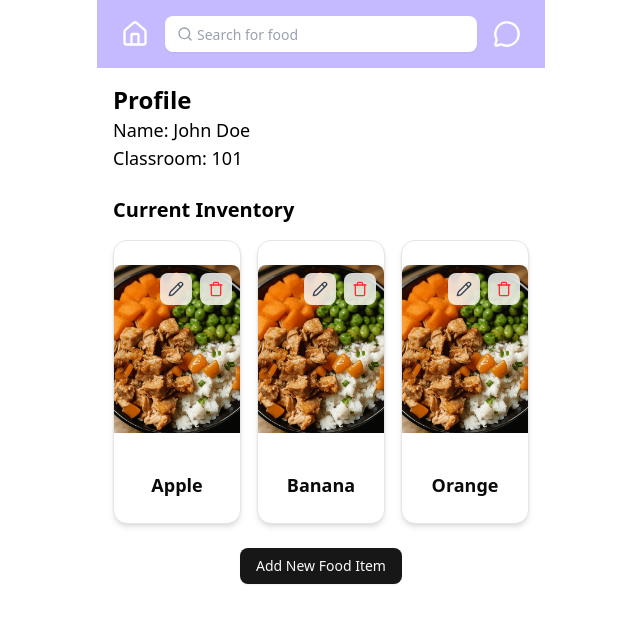
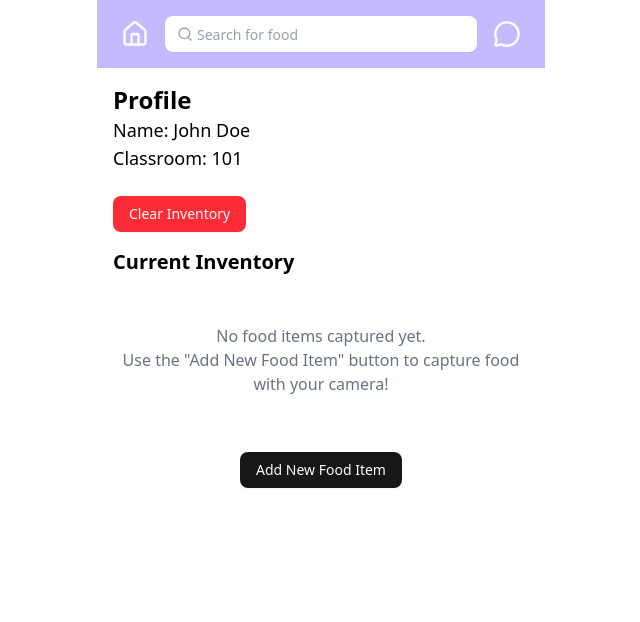
Before and after one commit to ntur101/LunchMeet, a React (Vite) app: page /profile in a window 1280 px wide. Shown: the top 622 px of the page, without its empty margins (319-959 px from the left). Built offline with nearby package versions, Linux system fonts and the light colour scheme.

Commit message:
small changes to logic everything works now including buttons

```diff
--- a/src/pages/AddFood.jsx
+++ b/src/pages/AddFood.jsx
@@ -117,15 +117,35 @@ function AddFood() {
     }
   };
 
+  const getNextFoodId = () => {
+    let nextId = 1;
+
+    // Check localStorage to find the highest existing food-image ID
+    for (let i = 0; i < localStorage.length; i++) {
+      const key = localStorage.key(i);
+      if (key && key.startsWith('food-image-')) {
+        const id = parseInt(key.replace('food-image-', ''));
+        if (id >= nextId) {
+          nextId = id + 1;
+        }
+      }
+    }
+
+    return nextId;
+  };
+
   const simulateFoodDetection = async (image) => {
     await new Promise(resolve => setTimeout(resolve, 3000));
 
     const imageWidth = image.width || 1920;
     const imageHeight = image.height || 1080;
 
+    // Get the starting ID for this batch of detected foods
+    let currentId = getNextFoodId();
+
     const mockCroppedPortions = [
       {
-        id: 1,
+        id: currentId++,
         name: "Sandwich",
         confidence: 0.92,
         image: image.url,
@@ -137,7 +157,7 @@ function AddFood() {
         }
       },
       {
-        id: 2,
+        id: currentId++,
         name: "Apple",
         confidence: 0.87,
         image: image.url,
@@ -149,7 +169,7 @@ function AddFood() {
         }
       },
       {
-        id: 3,
+        id: currentId++,
         name: "Chips",
         confidence: 0.78,
         image: image.url,
@@ -168,6 +188,8 @@ function AddFood() {
 
         try {
           localStorage.setItem(`food-image-${portion.id}`, croppedBase64);
+          // Also store the food name for the Profile component to use
+          localStorage.setItem(`food-name-${portion.id}`, portion.name);
         } catch (e) {
           console.error('Error saving to localStorage:', e);
         }
--- a/src/pages/Profile.jsx
+++ b/src/pages/Profile.jsx
@@ -1,44 +1,97 @@
-import React, { useState, useEffect } from 'react';
-import { getUserProfile, editFoodItem, deleteFoodItem } from '../lib/api';
+import React, { useState, useEffect, useRef } from 'react';
+import { getUserProfile, editFoodItem, deleteFoodItem, addFoodItem } from '../lib/api';
+import { useNavigate } from 'react-router-dom';
 import { Button } from "/components/ui/button";
 import { Card, CardContent, CardHeader, CardTitle } from "/components/ui/card";
 import { Pencil, Trash } from "lucide-react";
 import { EditDialog, DeleteDialog } from "../components/EditDeleteDialogs";
 
 function Profile() {
+  const navigate = useNavigate();
   const [profile, setProfile] = useState(getUserProfile('user1'));
   const [selectedItem, setSelectedItem] = useState(null);
   const [dialogType, setDialogType] = useState(null); // 'edit' or 'delete'
   const [foodImages, setFoodImages] = useState({});
+  const processedImages = useRef(new Set()); // Track which images we've already processed
 
   // Load images from localStorage on component mount
   useEffect(() => {
     const loadImagesFromStorage = () => {
       const images = {};
+      const newItems = [];
+
+      console.log('Checking localStorage for food images...');
+
       // Check localStorage for food images (saved from AddFood component)
       for (let i = 0; i < localStorage.length; i++) {
         const key = localStorage.key(i);
         if (key && key.startsWith('food-image-')) {
           const foodId = key.replace('food-image-', '');
           const imageData = localStorage.getItem(key);
+          console.log(`Found food image: ${key}, foodId: ${foodId}`);
+
           if (imageData) {
             images[foodId] = imageData;
+
+            // Only process this image if we haven't processed it before
+            if (!processedImages.current.has(foodId)) {
+              // Check if this item already exists in inventory by checking for fromAddFood flag and foodId
+              const existingItem = profile.inventory.find(item =>
+                item.fromAddFood && item.originalFoodId === foodId
+              );
+
+              console.log(`Checking foodId ${foodId}, existing:`, existingItem);
+
+              if (!existingItem) {
+                // Create a new food item based on the food ID
+                // Try to get the stored food name, or use a generic name
+                const storedName = localStorage.getItem(`food-name-${foodId}`);
+                const itemName = storedName || `Food Item ${foodId}`;
+
+                const newItem = {
+                  id: Date.now() + parseInt(foodId), // Ensure unique ID
+                  title: itemName,
+                  image: null, // Will use localStorage image
+                  fromAddFood: true, // Flag to indicate this came from AddFood
+                  originalFoodId: foodId // Store the original food ID for checking
+                };
+
+                console.log('Creating new item:', newItem);
+                newItems.push(newItem);
+                processedImages.current.add(foodId); // Mark as processed
+              }
+            }
           }
         }
       }
+
       setFoodImages(images);
+      console.log('Set food images:', images);
+
+      // Add new items directly to profile state
+      if (newItems.length > 0) {
+        setProfile(prevProfile => ({
+          ...prevProfile,
+          inventory: [...prevProfile.inventory, ...newItems]
+        }));
+        console.log('Updated profile with new items');
+      }
     };
 
     loadImagesFromStorage();
-  }, []);
+  }, []); // Only run once on mount
 
   // Helper function to get image source for an item
   const getImageSource = (item) => {
-    // First try to get from localStorage (from AddFood)
-    if (foodImages[item.id]) {
-      return foodImages[item.id];
+    // For items from AddFood, use localStorage images based on the original food detection IDs
+    if (item.fromAddFood && item.originalFoodId) {
+      const foodId = item.originalFoodId;
+      if (foodImages[foodId]) {
+        return foodImages[foodId];
+      }
     }
-    // Fallback to the original image path
+
+    // For original stock items, always use the asset path
     return `/src/assets/${item.image}`;
   };
 
@@ -73,11 +126,48 @@ function Profile() {
         <p className="text-lg">Classroom: {profile.classroom}</p>
       </div>
 
+      {/* Clear button */}
+      <Button
+        onClick={() => {
+          // Remove all food images and names from localStorage
+          const keysToRemove = [];
+          for (let i = 0; i < localStorage.length; i++) {
+            const key = localStorage.key(i);
+            if (key && (key.startsWith('food-image-') || key.startsWith('food-name-'))) {
+              keysToRemove.push(key);
+            }
+          }
+
+          keysToRemove.forEach(key => {
+            localStorage.removeItem(key);
+          });
+
+          // Remove items with fromAddFood flag from inventory (keep original stock items)
+          setProfile(prevProfile => ({
+            ...prevProfile,
+            inventory: prevProfile.inventory.filter(item => !item.fromAddFood)
+          }));
+
+          // Clear the food images state
+          setFoodImages({});
+
+          // Reset the processed images tracker
+          processedImages.current.clear();
+
+          console.log('Cleared all captured food images and items');
+        }}
+        className="mb-4 bg-red-500 hover:bg-red-600"
+      >
+        Clear Inventory
+      </Button>
+
       {/* Inventory Section */}
       <div className="mb-6">
         <h2 className="text-xl font-semibold mb-4">Current Inventory</h2>
         <div className="grid grid-cols-1 sm:grid-cols-2 md:grid-cols-3 gap-4">
-          {profile.inventory.map((item) => (
+          {profile.inventory
+            .filter(item => item.fromAddFood) // Only show items from AddFood, exclude stock items
+            .map((item) => (
             <Card key={item.id} className="w-full max-w-sm shadow-md">
               <CardHeader className="relative p-0">
                 <div className="relative w-full aspect-[3/4]">
@@ -110,11 +200,19 @@ function Profile() {
             </Card>
           ))}
         </div>
+
+        {/* Show message if no captured items */}
+        {profile.inventory.filter(item => item.fromAddFood).length === 0 && (
+          <div className="text-center text-gray-500 py-8">
+            <p>No food items captured yet.</p>
+            <p>Use the "Add New Food Item" button to capture food with your camera!</p>
+          </div>
+        )}
       </div>
 
       {/* Add Button */}
       <div className="text-center">
-        <Button>Add New Food Item</Button>
+        <Button onClick={() => navigate('/add')}>Add New Food Item</Button>
       </div>
 
       {/* Dialogs */}
```
